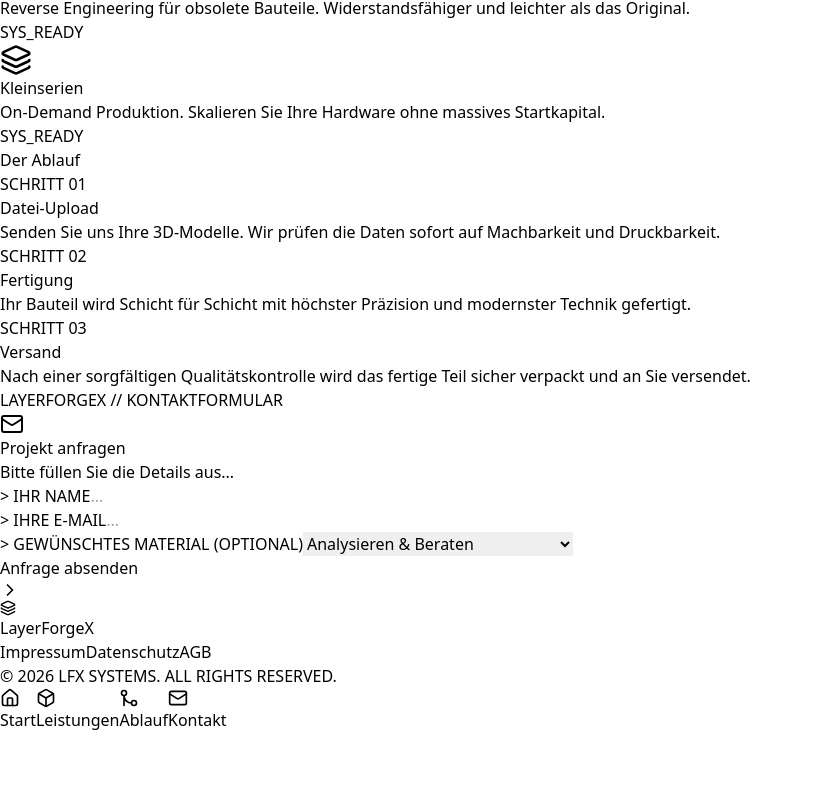
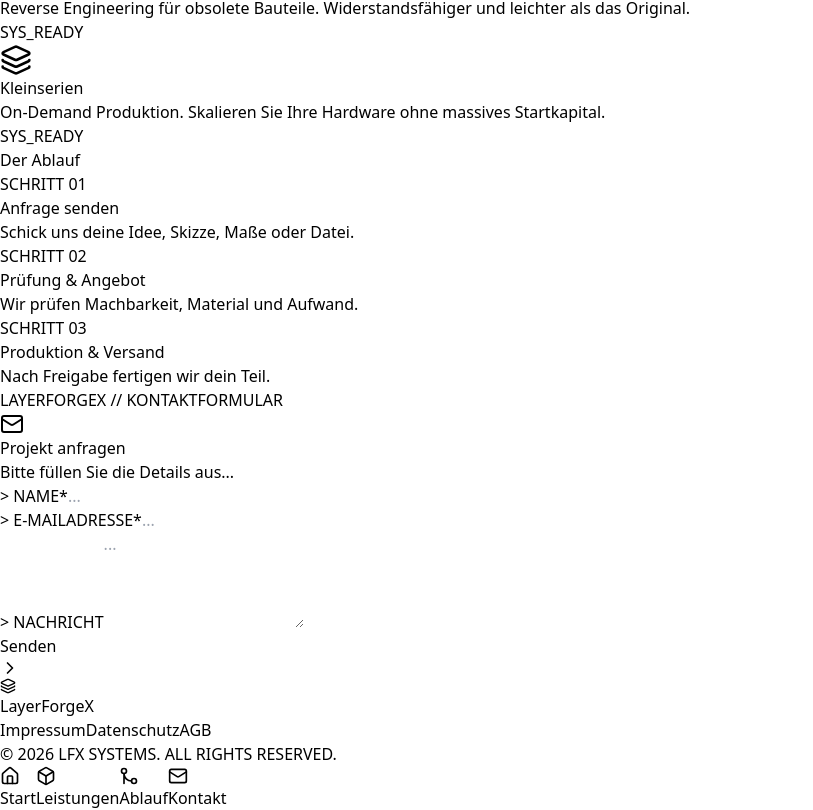
Before and after one commit to Marvinhaemke/layerforgex, a React (Vite) app: page / in a window 1280 px wide. Shown: the part 860-1670 px from the top of the page, without its empty margins (0-813 px from the left). Before the commit the page ends 1592 px from the top, so only its background shows below. Built offline with nearby package versions, Linux system fonts and the light colour scheme.

Commit message:
updated commit message

```diff
--- a/src/App.jsx
+++ b/src/App.jsx
@@ -308,9 +308,9 @@
             <div className="relative pl-8 md:pl-12 space-y-16 before:absolute before:inset-0 before:ml-8 md:before:ml-12 before:-translate-x-px md:before:-translate-x-px before:h-full before:w-[2px] before:bg-gradient-to-b before:from-cyan-500 before:via-fuchsia-500 before:to-cyan-900">
 
               {[
-                { step: "01", title: "Datei-Upload", desc: "Senden Sie uns Ihre 3D-Modelle. Wir prüfen die Daten sofort auf Machbarkeit und Druckbarkeit." },
-                { step: "02", title: "Fertigung", desc: "Ihr Bauteil wird Schicht für Schicht mit höchster Präzision und modernster Technik gefertigt." },
-                { step: "03", title: "Versand", desc: "Nach einer sorgfältigen Qualitätskontrolle wird das fertige Teil sicher verpackt und an Sie versendet." }
+                { step: "01", title: "Anfrage senden", desc: "Schick uns deine Idee, Skizze, Maße oder Datei." },
+                { step: "02", title: "Prüfung & Angebot", desc: "Wir prüfen Machbarkeit, Material und Aufwand." },
+                { step: "03", title: "Produktion & Versand", desc: "Nach Freigabe fertigen wir dein Teil." }
               ].map((proc, idx) => (
                 <FadeIn key={idx} delay={idx * 200} className="relative">
                   <div className="absolute -left-[35px] md:-left-[51px] top-1 w-6 h-6 rounded-full bg-black border-[3px] border-cyan-400 shadow-[0_0_15px_rgba(6,182,212,0.8)] z-10 flex items-center justify-center">
@@ -361,35 +361,36 @@
                   <form className="space-y-6 relative z-10" onSubmit={e => e.preventDefault()}>
                     <div className="grid md:grid-cols-2 gap-6">
                       <div className="group">
-                        <label className="block text-xs font-mono text-cyan-600 mb-2 pl-1 group-focus-within:text-cyan-400 transition-colors">&gt; IHR NAME</label>
+                        <label className="block text-xs font-mono text-cyan-600 mb-2 pl-1 group-focus-within:text-cyan-400 transition-colors">&gt; NAME*</label>
                         <input
                           type="text"
+                          required
                           className="w-full bg-black/50 border-b-2 border-slate-800 px-4 py-3 text-white text-lg focus:outline-none focus:border-cyan-500 transition-colors rounded-none font-mono"
                           placeholder="..."
                         />
                       </div>
                       <div className="group">
-                        <label className="block text-xs font-mono text-cyan-600 mb-2 pl-1 group-focus-within:text-cyan-400 transition-colors">&gt; IHRE E-MAIL</label>
+                        <label className="block text-xs font-mono text-cyan-600 mb-2 pl-1 group-focus-within:text-cyan-400 transition-colors">&gt; E-MAILADRESSE*</label>
                         <input
                           type="email"
+                          required
                           className="w-full bg-black/50 border-b-2 border-slate-800 px-4 py-3 text-white text-lg focus:outline-none focus:border-cyan-500 transition-colors rounded-none font-mono"
                           placeholder="..."
                         />
                       </div>
                     </div>
                     <div className="group">
-                      <label className="block text-xs font-mono text-cyan-600 mb-2 pl-1 group-focus-within:text-cyan-400 transition-colors">&gt; GEWÜNSCHTES MATERIAL (OPTIONAL)</label>
-                      <select className="w-full bg-black/50 border-b-2 border-slate-800 px-4 py-3 text-white text-lg focus:outline-none focus:border-cyan-500 transition-colors rounded-none font-mono appearance-none">
-                        <option className="bg-black">Analysieren & Beraten</option>
-                        <option className="bg-black">PLA (Standard Prototyp)</option>
-                        <option className="bg-black">PETG (Mechanische Belastung)</option>
-                        <option className="bg-black">ABS / ASA (Thermische Resistenz)</option>
-                      </select>
+                      <label className="block text-xs font-mono text-cyan-600 mb-2 pl-1 group-focus-within:text-cyan-400 transition-colors">&gt; NACHRICHT</label>
+                      <textarea
+                        rows="4"
+                        className="w-full bg-black/50 border-b-2 border-slate-800 px-4 py-3 text-white text-lg focus:outline-none focus:border-cyan-500 transition-colors rounded-none font-mono resize-none"
+                        placeholder="..."
+                      ></textarea>
                     </div>
 
                     <button className="w-full mt-8 relative group overflow-hidden bg-transparent border border-cyan-500 text-cyan-400 font-black text-lg py-5 transition-all flex justify-center items-center gap-2 hover:text-black">
                       <div className="absolute inset-0 bg-cyan-500 translate-y-full group-hover:translate-y-0 transition-transform duration-300 ease-in-out"></div>
-                      <span className="relative z-10 font-mono tracking-widest uppercase">Anfrage absenden</span>
+                      <span className="relative z-10 font-mono tracking-widest uppercase">Senden</span>
                       <ChevronRight size={20} className="relative z-10" />
                     </button>
                   </form>
```
